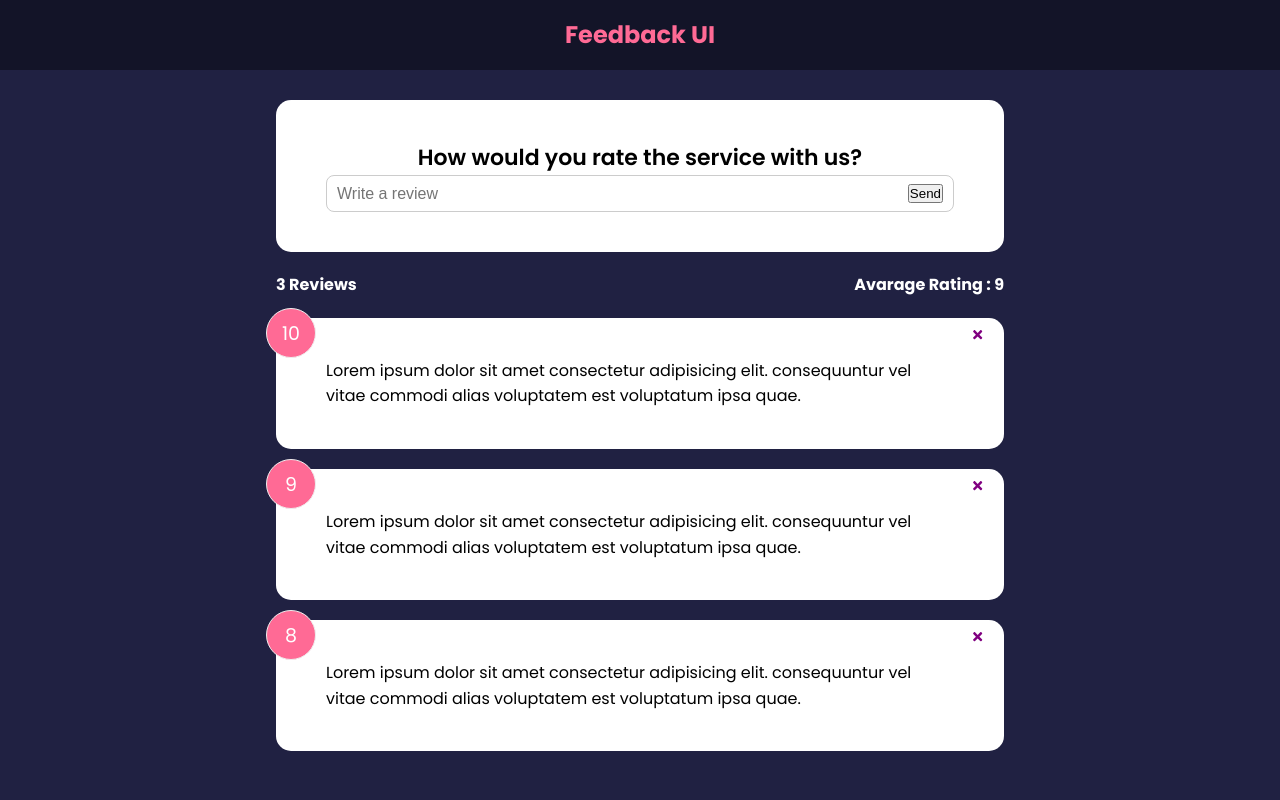
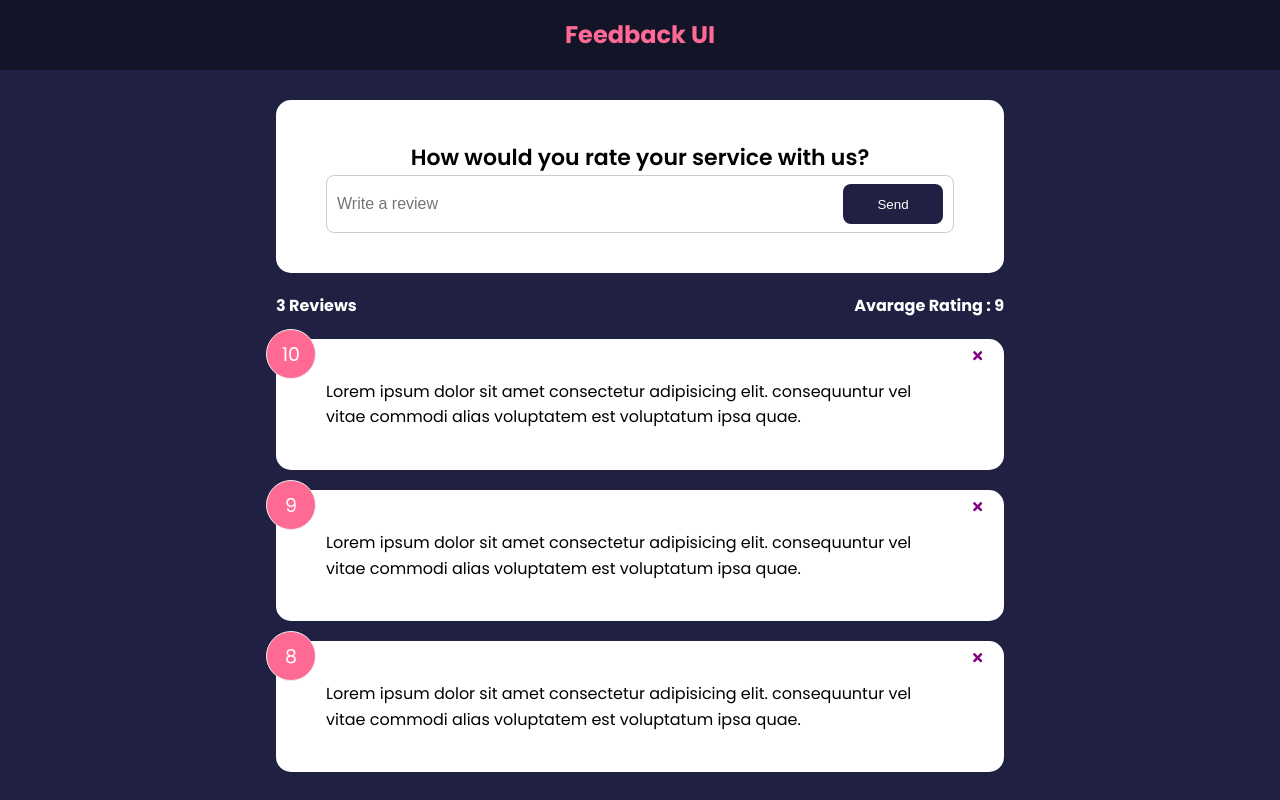
Before and after one commit to dsandor87/Feedback-app, a React (Create React App) app: page / in a window 1280 px wide. Built offline with nearby package versions, Linux system fonts and the light colour scheme.

Commit message:
Add Button component

```diff
--- a/src/components/FeedbackForm.jsx
+++ b/src/components/FeedbackForm.jsx
@@ -1,6 +1,7 @@
 import React from 'react'
 import Card from './shared/Card'
 import { useState } from 'react'
+import Button from './shared/Button'
 
 function FeedbackForm() {
 
@@ -15,10 +16,10 @@
   return (
     <Card>
       <form>
-        <h2>How would you rate the service with us?</h2>
+        <h2>How would you rate your service with us?</h2>
         <div className="input-group">
           <input onChange={ handleTextChange } type="text" placeholder='Write a review' value={text} />
-          <button type="submit"> Send</button>
+          <Button type="submit"> Send</Button >
         </div>
       </form>
     </Card>
--- /dev/null
+++ b/src/components/shared/Button.jsx
@@ -0,0 +1,25 @@
+import React from 'react'
+import PropTypes from 'prop-types'
+
+
+function Button({children,version,type,isDisabled}) {
+  return (
+    <button type={type} disabled={isDisabled} className={`btn btn-${version}`} >{children} </button>
+  )
+}
+
+
+Button.defaultProps = {
+  version: 'primary',
+  type: 'button',
+  isDisabled: false
+}
+
+Button.propTypes = {
+  children: PropTypes.node.isRequired,
+  version: PropTypes.string,
+  type: PropTypes.string,
+  isDisabled: PropTypes.bool
+}
+
+export default Button
```
